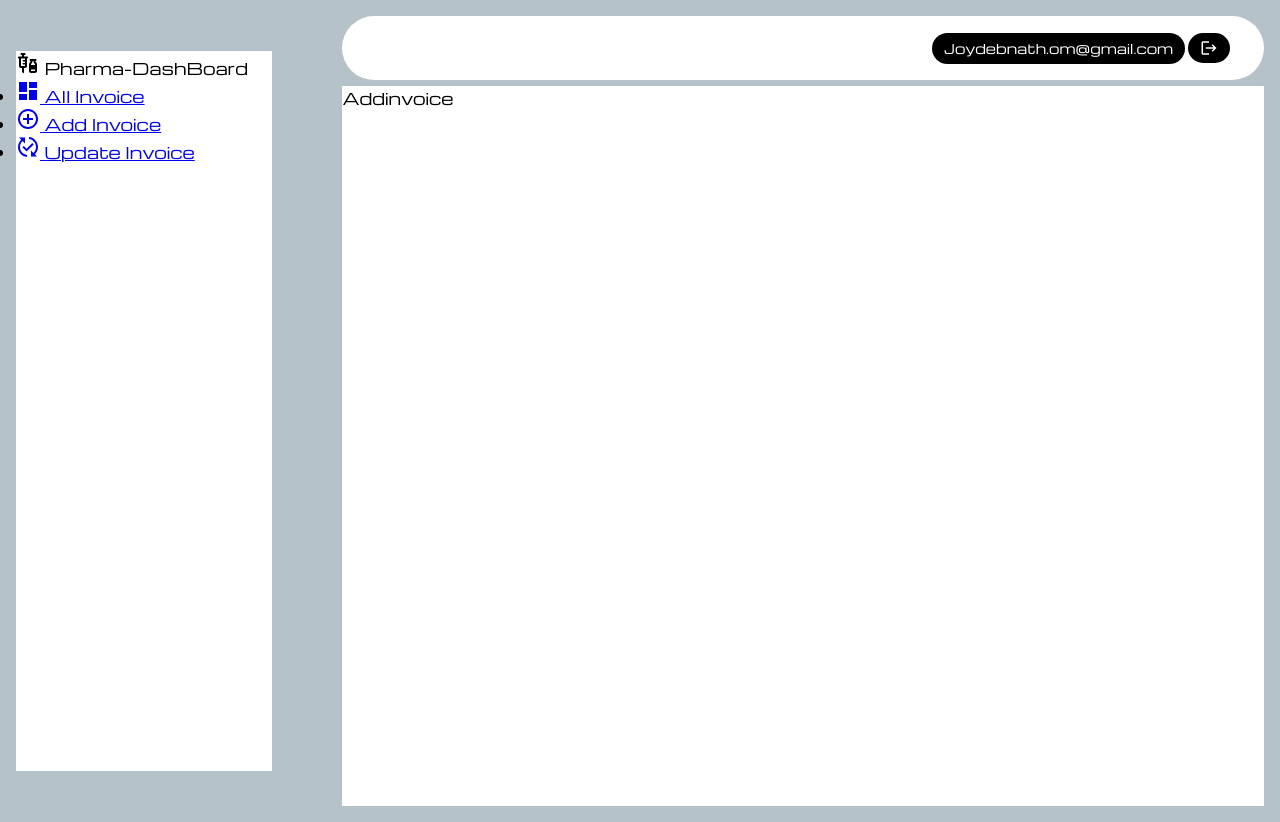
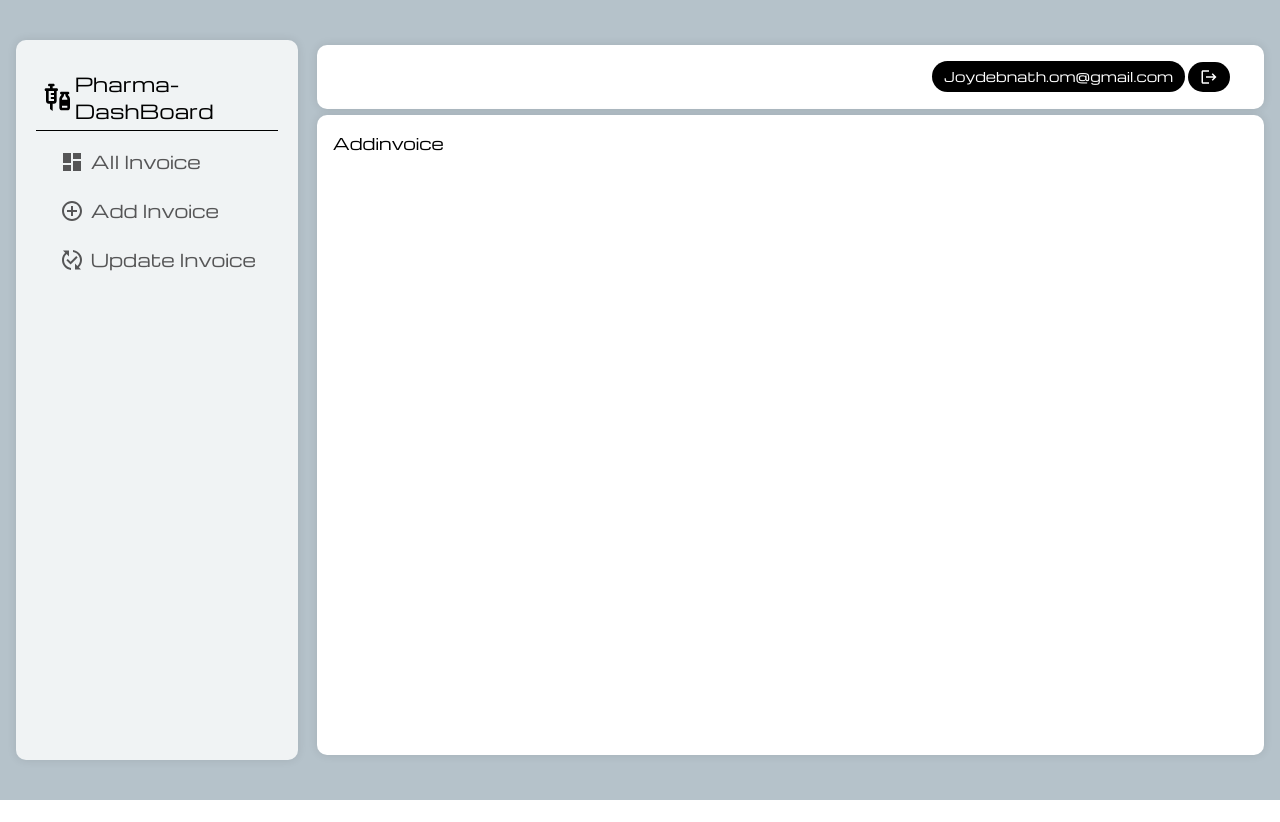
Before and after one commit to PharmaAgartala/Pharma-Dashboard, a React (Create React App) app: page /dashboard/addinvoice in a window 1280 px wide. After the commit the page ends 800 px from the top, so only its background shows below. Built offline with nearby package versions, Linux system fonts and the light colour scheme.

Commit message:
sidebar completd

```diff
--- a/src/components/Navbar/style.module.css
+++ b/src/components/Navbar/style.module.css
@@ -1,22 +1,25 @@
-.main{
+.main {
     width: 100%;
     height: 8vh;
     background-color: #fff;
-    border-radius: 2rem;
+    border-radius: 10px;
     display: flex;
     justify-content: flex-end;
     align-items: center;
     padding: 2rem;
     margin-bottom: 0.4rem;
+    box-shadow: 0 0 10px rgba(0, 0, 0, 0.1);
 }
-.main a{
+
+.main a {
     color: #fff;
     text-decoration: none;
     display: flex;
     justify-content: center;
     align-items: center;
 }
-.main button{
+
+.main button {
     color: #fff;
     padding: 6px 12px;
     outline: none;
@@ -26,8 +29,9 @@
     display: flex;
     justify-content: center;
     align-items: center;
-    margin: 0 0.1rem ;
+    margin: 0 0.1rem;
 }
-.main button .text{
+
+.main button .text {
     font-size: 18px;
 }
--- a/src/pages/Dashboard/Dashboard.jsx
+++ b/src/pages/Dashboard/Dashboard.jsx
@@ -15,25 +15,25 @@ const Dashboard = () => {
       <div className={styles.sidebar} >
         <div className={styles.top}>
           <div className={styles.Logo} >
-            <VaccinesIcon /> Pharma-DashBoard
+            <VaccinesIcon className={styles.icon} /> Pharma-DashBoard
           </div>
         </div>
         <div className={styles.bottom} >
           <ul>
             <li>
-              <Link to="allinvoice"> <DashboardIcon /> All Invoice</Link>
+              <Link to="allinvoice"> <DashboardIcon className={styles.icon} /> All Invoice</Link>
             </li>
             <li>
-              <Link to="addinvoice"> <AddCircleOutlineIcon /> Add Invoice</Link>
+              <Link to="addinvoice"> <AddCircleOutlineIcon className={styles.icon} /> Add Invoice</Link>
             </li>
             <li>
-              <Link to="updateinvoice"> <PublishedWithChangesIcon /> Update Invoice</Link>
+              <Link to="updateinvoice"> <PublishedWithChangesIcon className={styles.icon} /> Update Invoice</Link>
             </li>
           </ul>
         </div>
       </div>
       <div>
-          <Navbar />
+        <Navbar />
         <div className={styles.maincontent} >
           <div>
             <Routes>
--- a/src/pages/Dashboard/style.module.css
+++ b/src/pages/Dashboard/style.module.css
@@ -1,4 +1,4 @@
-.main{
+.main {
     background-color: #b5c2ca;
     min-height: 100vh;
     width: 100vw;
@@ -8,15 +8,85 @@
     justify-content: space-between;
     align-items: center;
 }
-.main .sidebar{
-    width: 20vw;
+
+.main .sidebar {
+    width: 22vw;
     height: 90vh;
     background-color: #fff;
+    padding: 1rem;
+    border-radius: 2rem;
+    background-color: rgba(255, 255, 255, 0.8);
+    /* Whitish background with transparency */
+    border-radius: 10px;
+    /* Rounded corners */
+    box-shadow: 0 0 10px rgba(0, 0, 0, 0.1);
+    /* Box shadow for glass effect */
+    padding: 20px;
 
 
 }
-.main .maincontent{
-    width: 72vw;
-    height: 90vh;
+
+.main .sidebar ul {
+    display: flex;
+    flex-direction: column;
+    justify-content: center;
+    align-items: flex-start;
+    text-decoration: none;
+    margin-top: 0.4rem;
+}
+
+.main .sidebar ul li {
+    width: 100%;
+    display: flex;
+    justify-content: flex-start;
+    align-items: center;
+    padding: 12px 18px;
+    border-radius: 2rem;
+    transition: 0.2s all ease-in-out;
+    font-size: 1.1rem;
+}
+.main .sidebar ul li .icon{
+    margin: 0 0.4rem;
+}
+.main .sidebar ul li:hover {
+    background-color: black;
+    color: #fff;
+}
+
+.main .sidebar ul li:hover a {
+
+    color: #fff;
+}
+
+.main .sidebar ul li a {
+    text-decoration: none;
+    color: #555556;
+    display: flex;
+    justify-content: center;
+    align-items: center;
+}
+
+.main .sidebar .Logo {
+    border-bottom: 1px solid black;
+    /* border-radius: 2rem; */
+    padding: 0.4rem;
+    font-size: 1.2rem;
+    display: flex;
+    justify-content: center;
+    align-items: center;
+    margin: 0.2rem 0;
+}
+
+.main .sidebar .Logo .icon {
+    font-size: 2rem;
+}
+
+.main .maincontent {
+    box-shadow: 0 0 10px rgba(0, 0, 0, 0.1);
+    width: 74vw;
+    height: 80vh;
     background-color: #fff;
+    border-radius: 10px;
+    padding: 1rem;
+
 }
```
Also changed, not shown: 1 other file (tests, documents, lock files or other folders).
